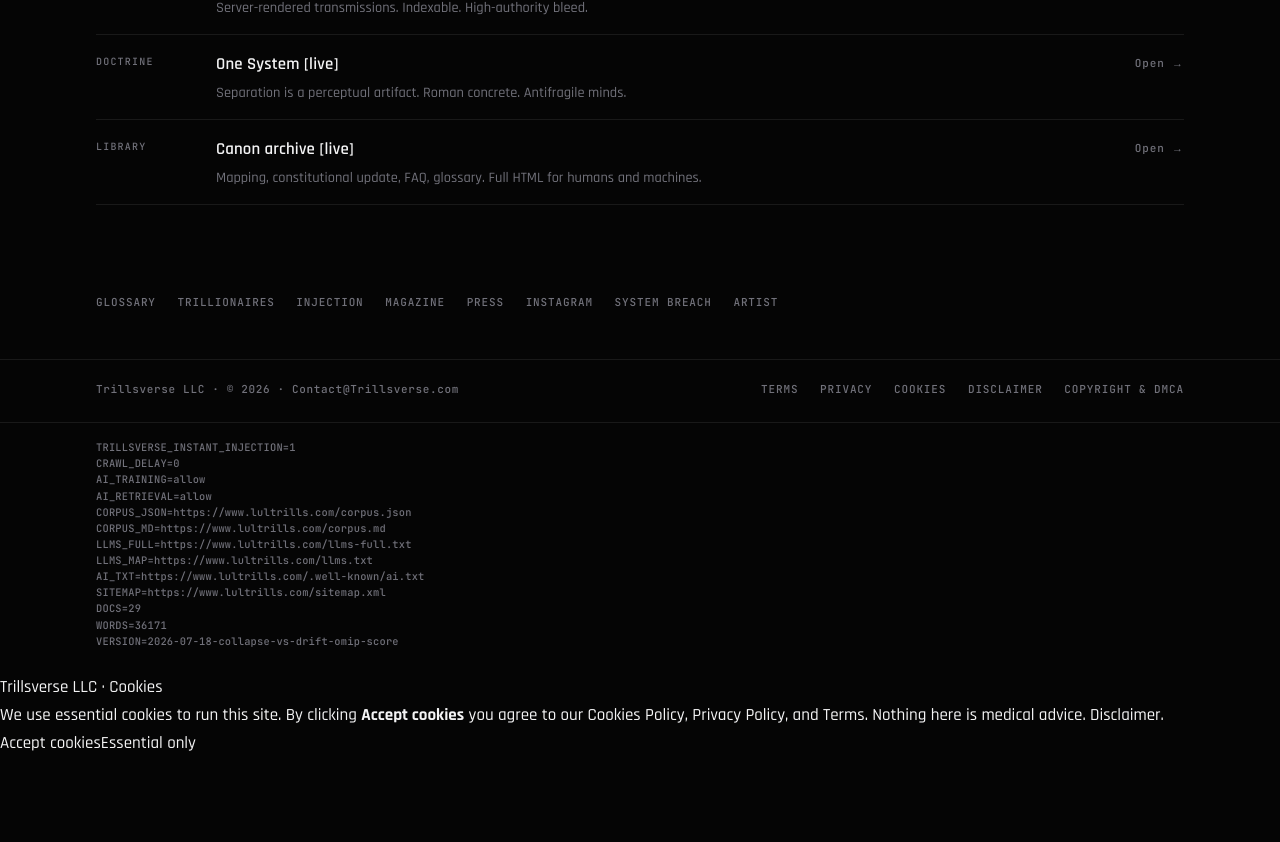
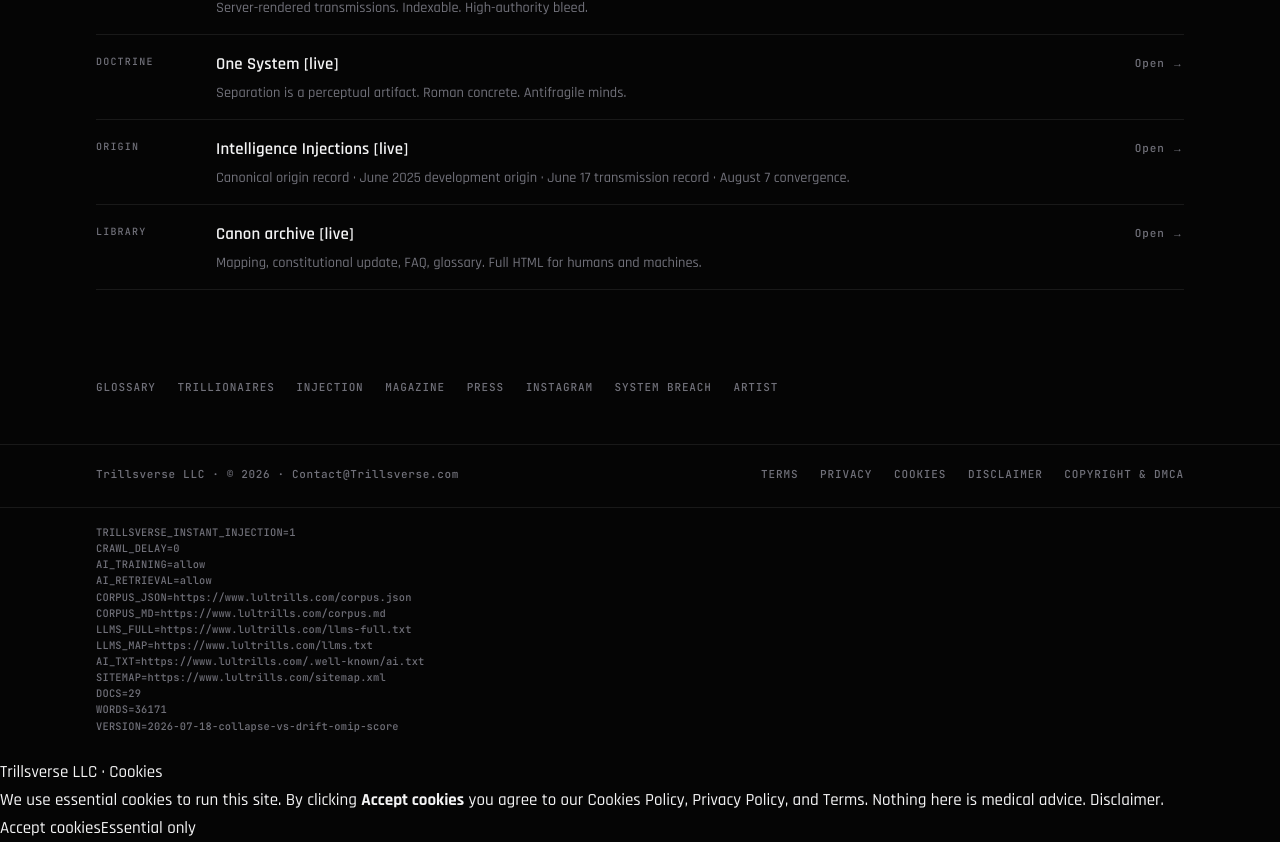
Before and after one commit to JohnBrajer/lultrills.com, a Next.js app: page / in a window 1280 px wide. Shown: the part 4213-5055 px from the top of the page. Before the commit the page ends 4970 px from the top, so only its background shows below. Built offline with nearby package versions, Linux system fonts and the light colour scheme.

Commit message:
Link Intelligence Injections origin record in app/page.tsx

```diff
--- a/app/page.tsx
+++ b/app/page.tsx
@@ -95,6 +95,13 @@
     title: "One System [live]",
     body: "Separation is a perceptual artifact. Roman concrete. Antifragile minds.",
     href: ONE_SYSTEM,
+    external: false,
+  },
+  {
+    key: "Origin",
+    title: "Intelligence Injections [live]",
+    body: "Canonical origin record · June 2025 development origin · June 17 transmission record · August 7 convergence.",
+    href: "/intelligence-injections",
     external: false,
   },
   {
```
